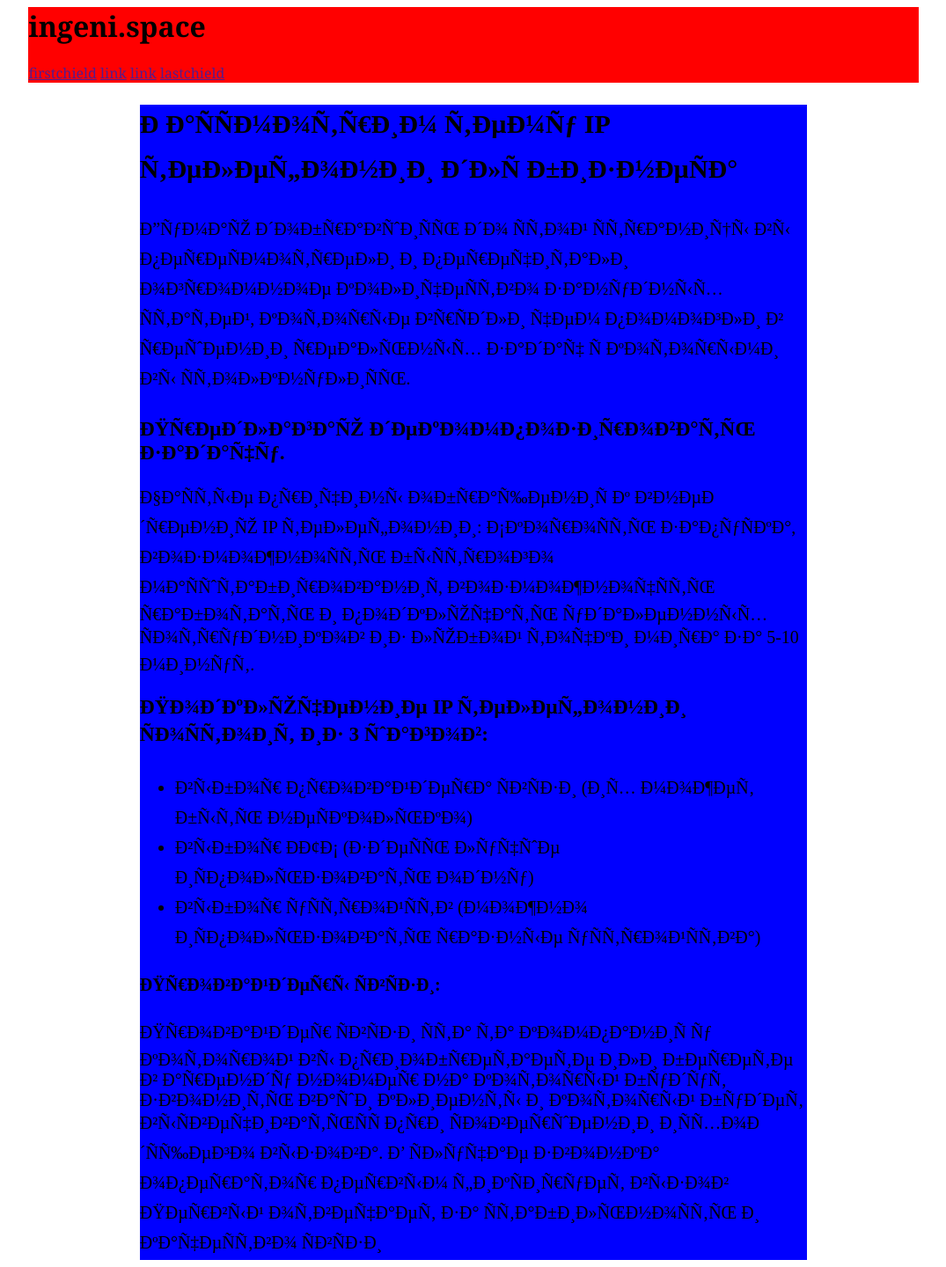
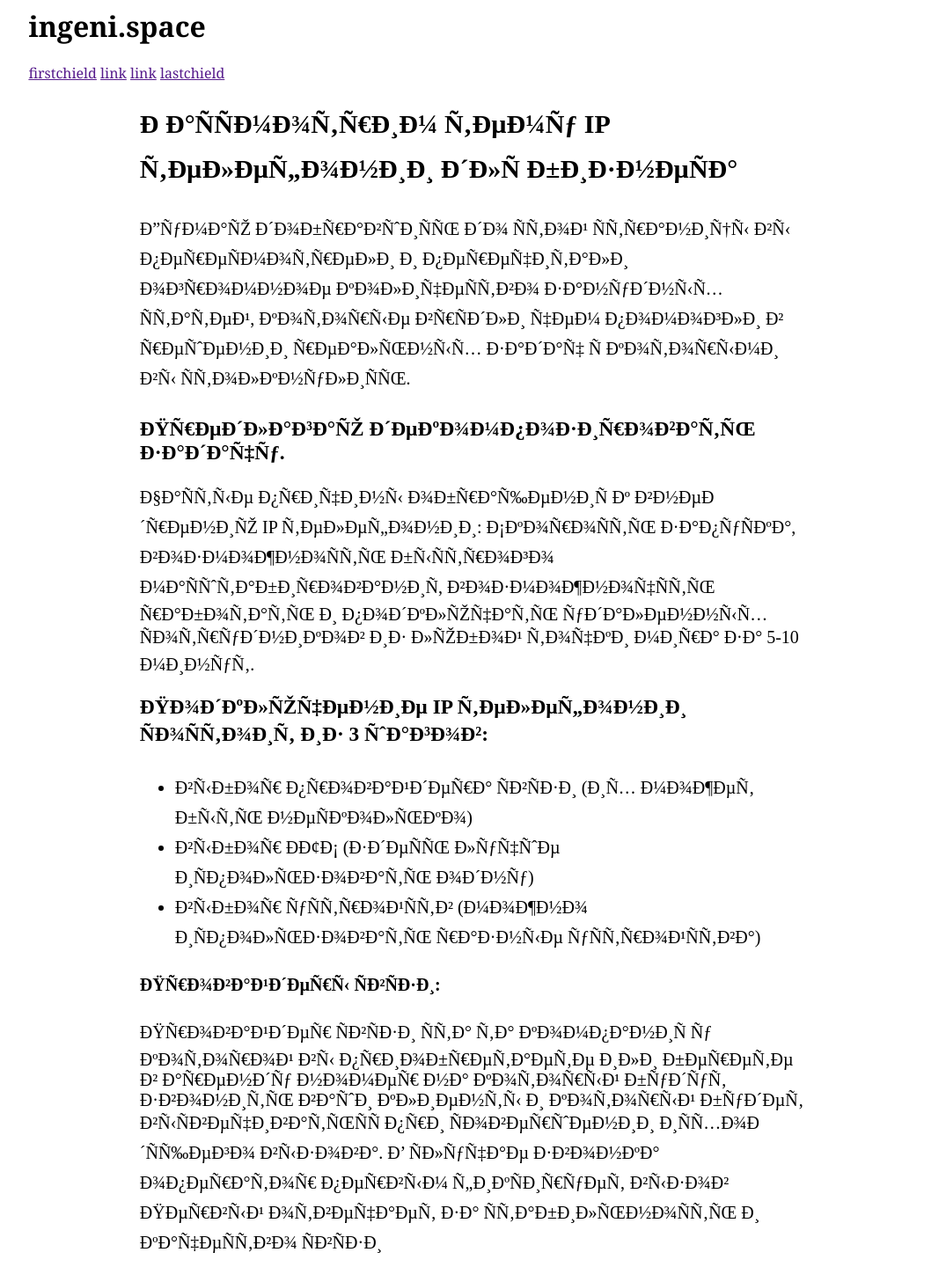
Before and after one commit to atvoretz/ingeni.github.io, a PHP site: page / in a window 1280 px wide. Shown: the whole page at 88% size, without its empty margins (102-1177 px from the left). Run offline with PHP 8.4, Linux system fonts and the light colour scheme.

Commit message:
null background, nav to center

```diff
--- a/index.html
+++ b/index.html
@@ -6,7 +6,7 @@
   <body>
   <header class="header">
     <h1>ingeni.space</h1>
-    <nav>
+    <nav class="menu">
       <a href="">firstchield</a>
         <a href="">link</a>
           <a href="">link</a>
--- a/main.css
+++ b/main.css
@@ -3,7 +3,6 @@
   margin-right: auto;
   width: 80%;
   font-family: georgia;
-  background-color: #ff0000
 }
 .article {
   margin-left: auto;
@@ -11,5 +10,8 @@
   width: 60%;
   font-style: georgia;
   font-size: 20px;
-  background-color: #0000ff
 }
+.menu {
+  margin-left: auto;
+  margin-right: auto;
+}
```
